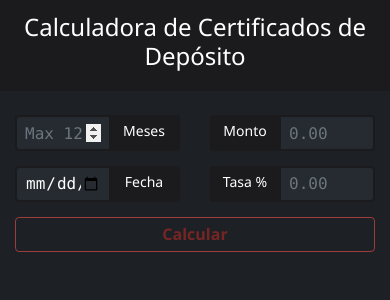
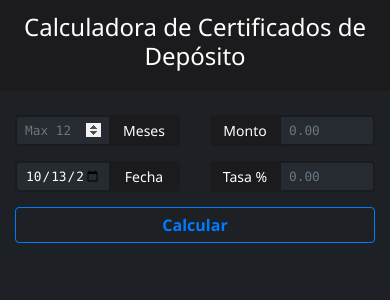
Before and after one commit to AxelCreations/CDCalculator, an Angular app: page / in a window 390 px wide. Shown: the top 300 px of the page. Built offline with nearby package versions, Linux system fonts and the light colour scheme.

Commit message:
Added validation alert and default date selection

```diff
--- a/src/app/app.component.html
+++ b/src/app/app.component.html
@@ -25,11 +25,13 @@
 
                             <div class="input-group input-group-sm">
                                 <input type="date" class="form-control" name="depositDate" id="depositDate"
-                                    formControlName="depositDate" required title="Fecha inicial">
+                                    formControlName="depositDate" required title="Fecha inicial" placeholder="Pick">
 
                                 <div class="input-group-append">
                                     <span class="input-group-text">Fecha</span>
+                                    <!-- {{ initialDate | date:'yyyy-MM-dd' }} -->
                                 </div>
+                                <!-- <input type="date" name="input" id="input" value="{{ initialDate | date:'yyyy-MM-dd' }}"> -->
                             </div><!-- /input-group -->
                         </div><!-- /col -->
 
@@ -57,8 +59,8 @@
                     <div class="row justify-content-center">
                         <div class="col-12 col-md-10 col-lg-8 col-xl-6 text-center">
                             <div class="form-group">
-                                <input type="submit" [disabled]="!form.valid" value="Calcular"
-                                    class="btn btn-outline-primary">
+                                <input type="submit" value="Calcular"
+                                    class="btn btn-outline-primary" (click)="showInvalidAlert()">
                             </div>
                         </div><!-- /col -->
                     </div><!-- /row -->
--- a/src/app/app.component.scss
+++ b/src/app/app.component.scss
@@ -15,6 +15,7 @@
 
         &-append {
             width: 70px;
+
             .input-group-text {
                 background-color: #1b1b1d;
                 border: none;
@@ -62,6 +63,16 @@
                 border-color: #df4d48;
                 color: #a72924;
                 cursor: not-allowed;
+            }
+        }
+    }
+}
+
+@media screen and (max-width: 600px) {
+    #input-section {
+        .input-group {
+            input {
+                font-size: 0.8rem;
             }
         }
     }
--- a/src/app/app.component.ts
+++ b/src/app/app.component.ts
@@ -1,4 +1,4 @@
-import { Component } from '@angular/core';
+import { Component, OnInit } from '@angular/core';
 import { FormGroup, FormControl, Validators } from '@angular/forms';
 import { CapitalizedRow } from './models/capitalized.model';
 import { CreditRow } from './models/credit.model';
@@ -8,10 +8,10 @@ import { CreditRow } from './models/credit.model';
   templateUrl: './app.component.html',
   styleUrls: ['./app.component.scss']
 })
-
 export class AppComponent {
   // Flag to show the results section
   public showResultsSection = false;
+  public initialDate = new Date();
 
   // Create a Reactive Form to get input values
   form = new FormGroup({
@@ -20,7 +20,7 @@ export class AppComponent {
       Validators.min(1),
       Validators.max(12)
     ]),
-    depositDate: new FormControl('', [
+    depositDate: new FormControl(`${this.initialDate.toJSON().substring(0, 10)}`, [
       Validators.required
     ]),
     depositAmount: new FormControl('', [
@@ -51,6 +51,12 @@ export class AppComponent {
       this.showResultsSection = true;
     } else {
       this.showResultsSection = false;
+    }
+  }
+
+  showInvalidAlert(): void {
+    if (!this.form.valid) {
+      alert('Completar todos los campos');
     }
   }
 
```
